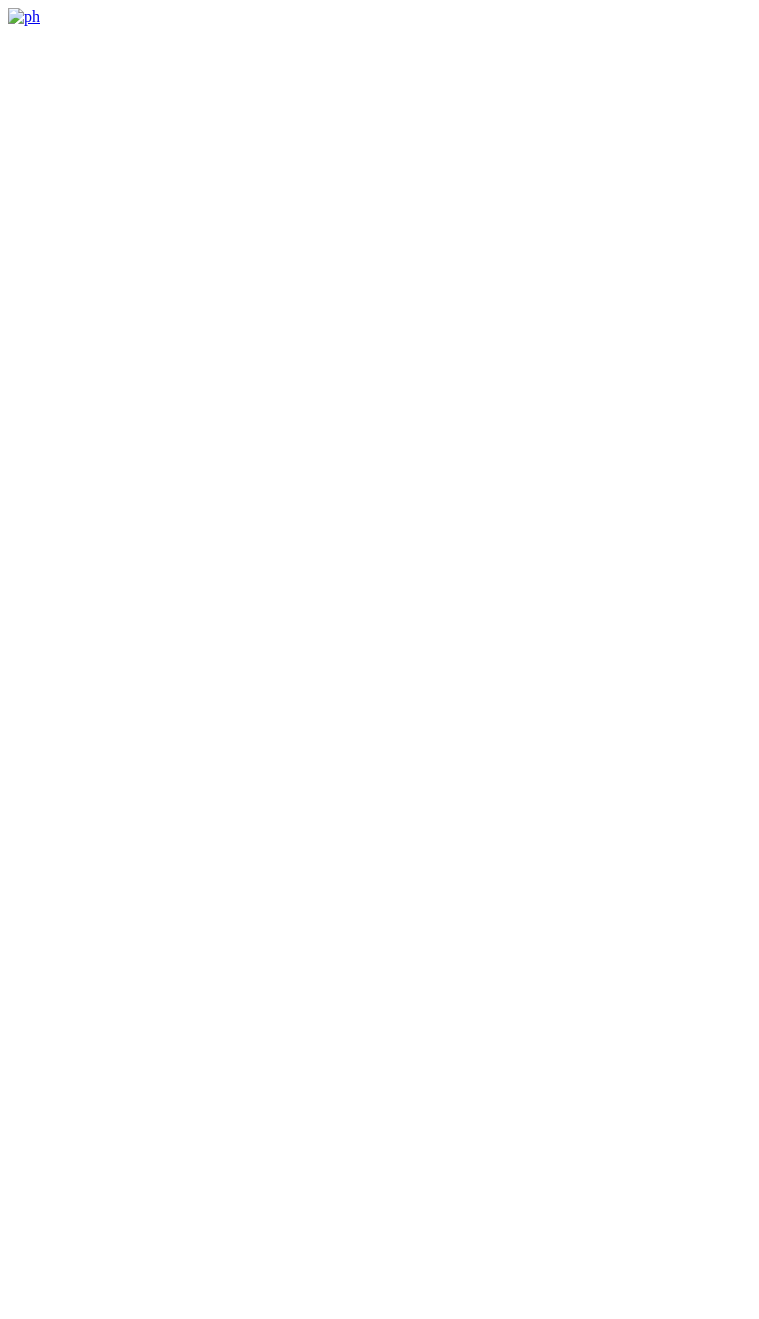
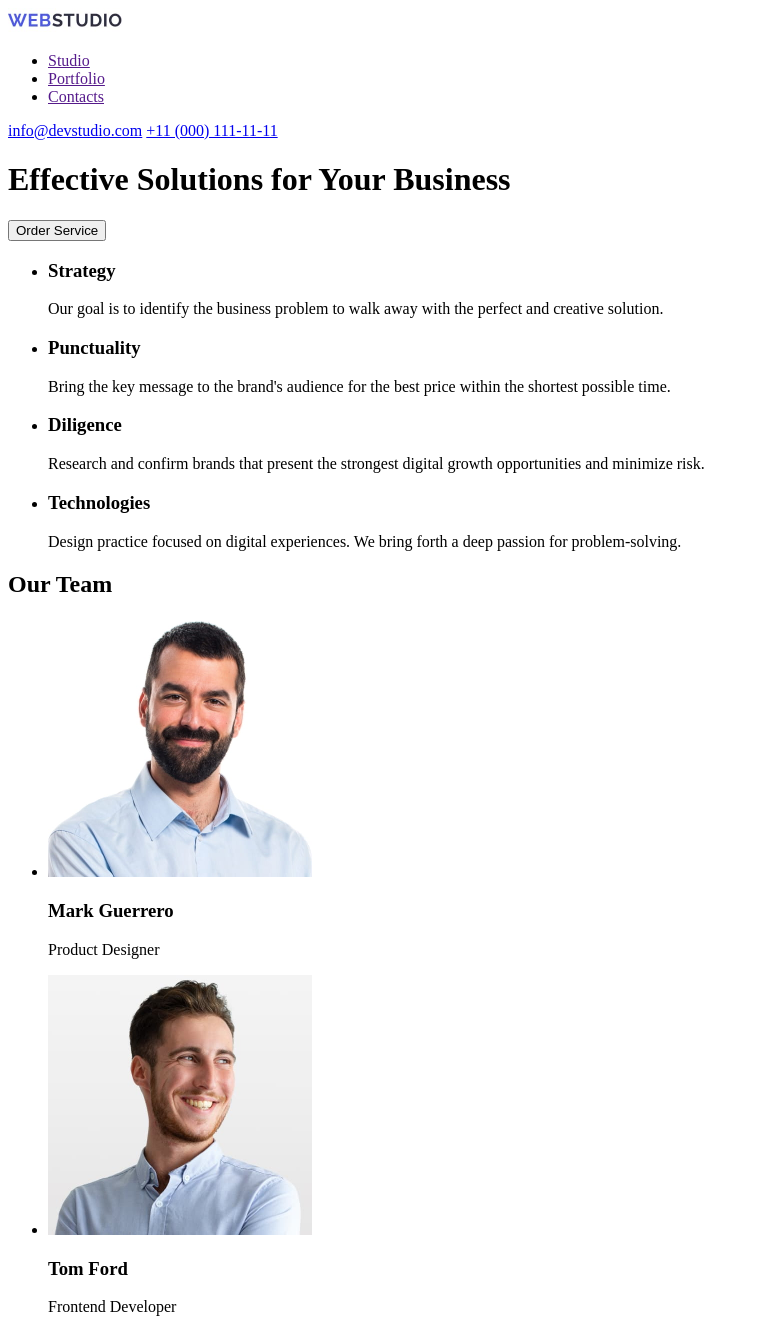
Before and after one commit to Lu1bota/goit-markup-hw-01, a plain HTML site: page index.html in a window 1280 px wide. Shown: the top 1319 px of the page, without its empty margins (0-759 px from the left). Before the commit the page ends 800 px from the top, so only its background shows below. Drawn offline with Linux system fonts and the light colour scheme.

Commit message:
add prettier file and modified index file

```diff
--- a/index.html
+++ b/index.html
@@ -8,12 +8,111 @@
   <body>
     <header>
       <a href="/">
-        <img src="/" alt="ph" />
+        <img src="./images/logo.jpg" width="115" height="24" alt="logo" />
       </a>
+      <nav>
+        <ul>
+          <li><a href="">Studio</a></li>
+          <li><a href="">Portfolio</a></li>
+          <li><a href="">Contacts</a></li>
+        </ul>
+      </nav>
+      <a href="mailto:info@devstudio.com">info@devstudio.com</a>
+      <a href="tel:+11(000)1111111">+11 (000) 111-11-11</a>
     </header>
 
-    <main></main>
+    <main>
+      <h1>Effective Solutions for Your Business</h1>
+      <button type="button">Order Service</button>
 
-    <footer></footer>
+      <section>
+        <ul>
+          <li>
+            <h3>Strategy</h3>
+            <p>
+              Our goal is to identify the business problem to walk away with the
+              perfect and creative solution.
+            </p>
+          </li>
+          <li>
+            <h3>Punctuality</h3>
+            <p>
+              Bring the key message to the brand's audience for the best price
+              within the shortest possible time.
+            </p>
+          </li>
+          <li>
+            <h3>Diligence</h3>
+            <p>
+              Research and confirm brands that present the strongest digital
+              growth opportunities and minimize risk.
+            </p>
+          </li>
+          <li>
+            <h3>Technologies</h3>
+            <p>
+              Design practice focused on digital experiences. We bring forth a
+              deep passion for problem-solving.
+            </p>
+          </li>
+        </ul>
+      </section>
+
+      <section>
+        <h2>Our Team</h2>
+        <ul>
+          <li>
+            <img
+              src="./images/mark.jpg"
+              alt="Mark Guerrero"
+              width="264"
+              height="260"
+            />
+            <h3>Mark Guerrero</h3>
+            <p>Product Designer</p>
+          </li>
+          <li>
+            <img
+              src="./images/tom.jpg"
+              alt="Tom Ford"
+              width="264"
+              height="260"
+            />
+            <h3>Tom Ford</h3>
+            <p>Frontend Developer</p>
+          </li>
+          <li>
+            <img
+              src="./images/camila.jpg"
+              alt="Camila Garcia"
+              width="264"
+              height="260"
+            />
+            <h3>Camila Garcia</h3>
+            <p>Marketing</p>
+          </li>
+          <li>
+            <img
+              src="./images/daniel.jpg"
+              alt="Daniel Wilson"
+              width="264"
+              height="260"
+            />
+            <h3>Daniel Wilson</h3>
+            <p>UI Designer</p>
+          </li>
+        </ul>
+      </section>
+    </main>
+
+    <footer>
+      <a href="/">
+        <img src="./images/logo.jpg" width="115" height="24" alt="logo" />
+      </a>
+      <p>
+        Increase the flow of customers and sales for your business with digital
+        marketing & growth solutions.
+      </p>
+    </footer>
   </body>
 </html>
```
Also changed, not shown: 1 other file.
